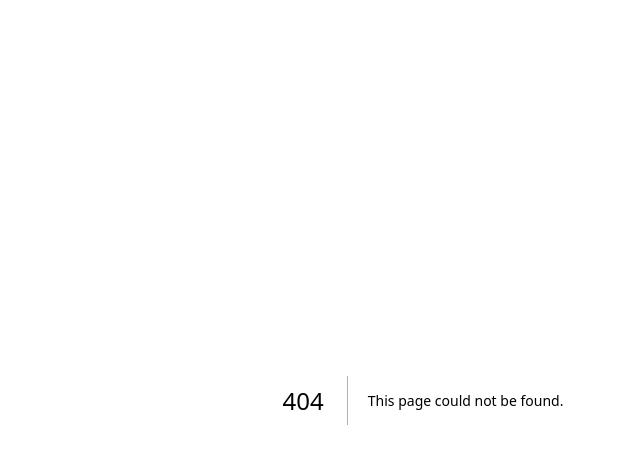
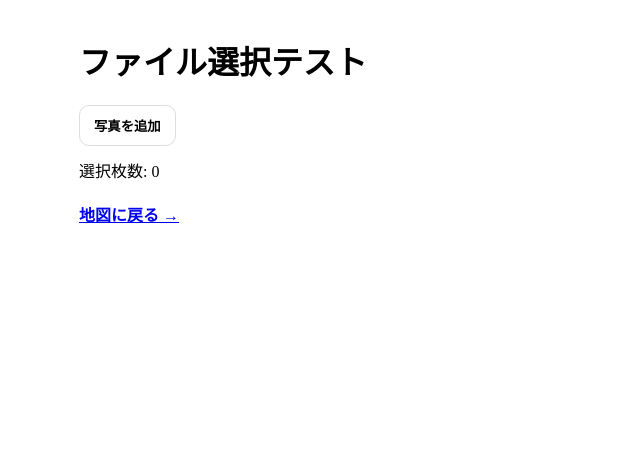
Before and after one commit to sakasakainfinity-dotcom/travel-memory, a Next.js app: page /file-test in a window 1280 px wide. Before the commit this address had no page. Shown: the top 464 px of the page, without its empty margins (217-857 px from the left). Built offline with nearby package versions, Linux system fonts and the light colour scheme.

Commit message:
Create page.tsx

```diff
--- /dev/null
+++ b/src/app/file-test/page.tsx
@@ -0,0 +1,21 @@
+'use client';
+import SafeFilePicker from '@/components/SafeFilePicker';
+import { useState } from 'react';
+
+export default function FileTest() {
+  const [n, setN] = useState(0);
+  return (
+    <main style={{ maxWidth: 720, margin: '0 auto', padding: 16 }}>
+      <h1>ファイル選択テスト</h1>
+      <SafeFilePicker
+        onPick={(files) => {
+          setN(files.length);
+          alert(`${files.length}枚えらべた`);
+          console.log(files);
+        }}
+      />
+      <div style={{ marginTop: 12 }}>選択枚数: {n}</div>
+      <a href="/" style={{ display: 'inline-block', marginTop: 20, fontWeight: 800 }}>地図に戻る →</a>
+    </main>
+  );
+}
```
